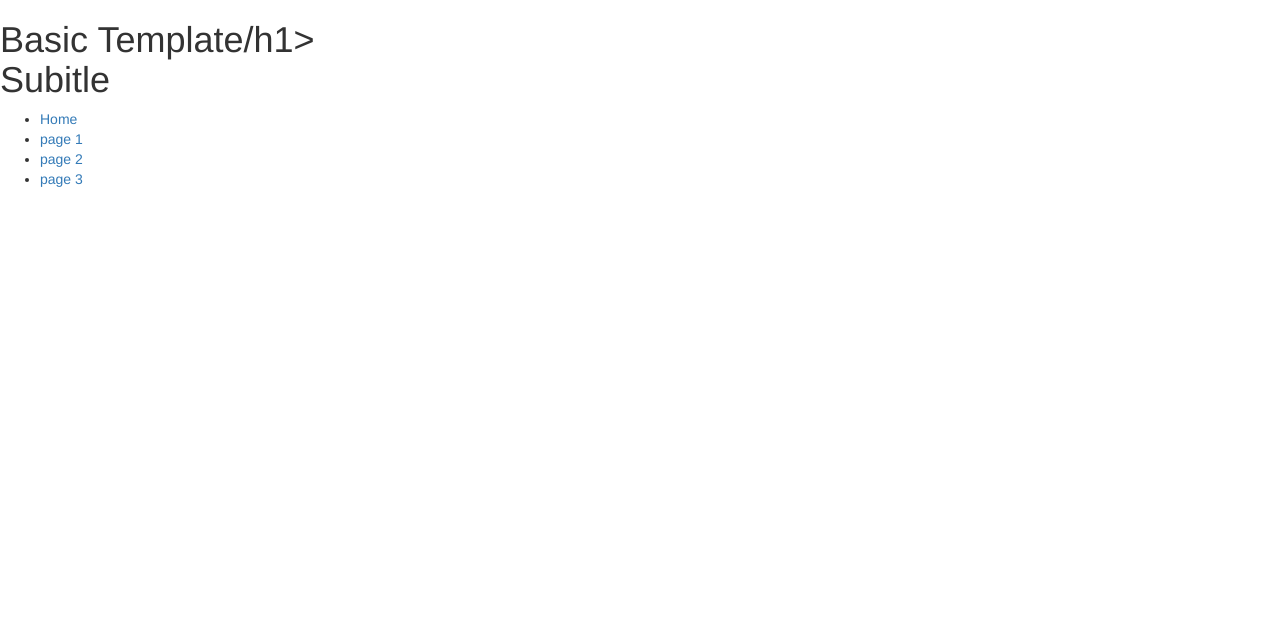
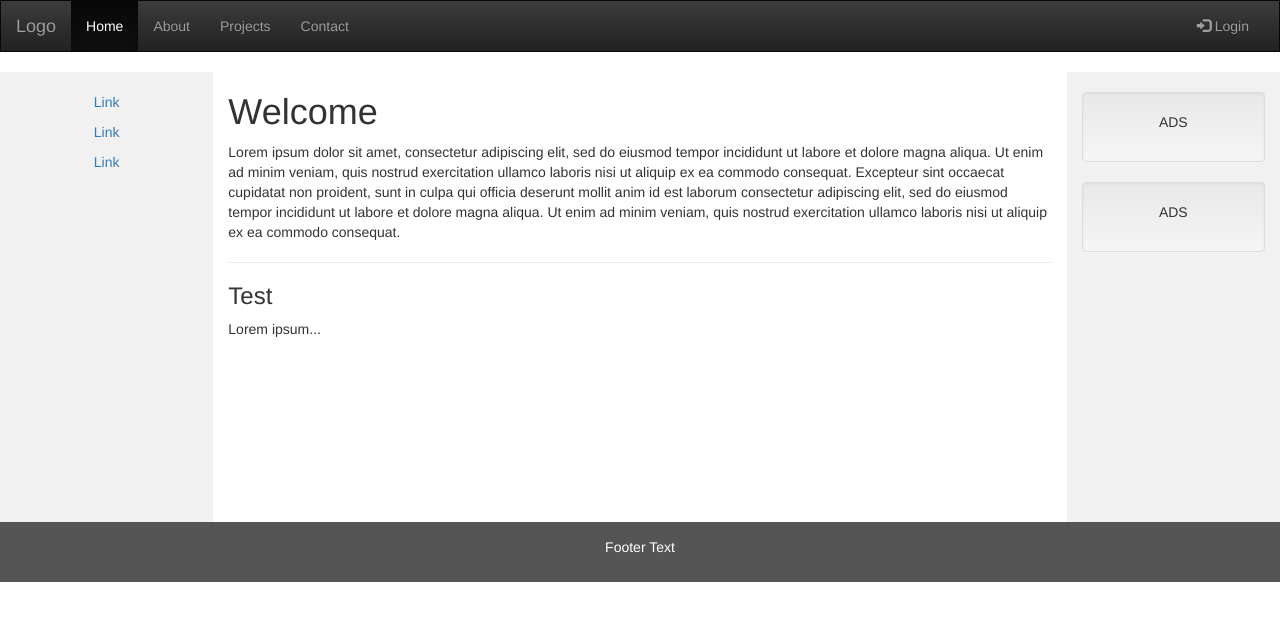
Before and after one commit to lxmultimedia/Bootstrap1, a plain HTML site: page index.html in a window 1280 px wide. Drawn offline with nearby package versions, Linux system fonts and the light colour scheme.

Commit message:
-updated CDN links, -update page content, -general updates

```diff
--- a/css/style.css
+++ b/css/style.css
@@ -0,0 +1,40 @@
+/* Remove the navbar's default margin-bottom and rounded borders */
+
+.navbar {
+    margin-bottom: 0;
+    border-radius: 0px !important;
+}
+
+/* Set height of the grid so .sidenav can be 100% (adjust as needed) */
+
+.row.content {
+    height: 450px
+}
+
+/* Set gray background color and 100% height */
+
+.sidenav {
+    padding-top: 20px;
+    background-color: #f1f1f1;
+    height: 100%;
+}
+
+/* Set black background color, white text and some padding */
+
+footer {
+    background-color: #555;
+    color: white;
+    padding: 15px;
+}
+
+/* On small screens, set height to 'auto' for sidenav and grid */
+
+@media screen and (max-width: 767px) {
+    .sidenav {
+        height: auto;
+        padding: 15px;
+    }
+    .row.content {
+        height: auto;
+    }
+}
--- a/index.html
+++ b/index.html
@@ -1,48 +1,91 @@
 <!DOCTYPE html>
 <html lang='en'>
+
 <head>
     <meta charset='utf-8'>
-    <title>Title</title>
+    <title>Bootstrap HTML Template</title>
     <!-- Meta -->
     <meta name="viewport" content="width=device-width, initial-scale=1">
+    <meta http-equiv="X-UA-Compatible" content="IE-edge">
     <!-- General -->
-	<link rel='alternate' title='Atom feed' href='/feed/' />
-    <link rel='shortcut icon' href='/favicon.ico' />
+    <link rel='shortcut icon' href='favicon.ico' />
     <!-- CSS -->
-	<link rel='stylesheet' href='/css/style.css' />
-    <link rel='stylesheet' href='/css/grid.css' />
+    <link rel='stylesheet' href='css/style.css' />
+    <link rel='stylesheet' href='css/grid.css' />
     <!-- Font Awesome -->
-	<link rel="stylesheet" href="/css/font-awesome.min.css">
+    <link rel="stylesheet" href="css/font-awesome.min.css">
+    <!-- jQuery -->
+    <script src="https://code.jquery.com/jquery-3.3.1.min.js"></script>
     <!-- Bootstrap -->
     <link rel="stylesheet" href="https://maxcdn.bootstrapcdn.com/bootstrap/3.3.7/css/bootstrap.min.css" integrity="sha384-BVYiiSIFeK1dGmJRAkycuHAHRg32OmUcww7on3RYdg4Va+PmSTsz/K68vbdEjh4u" crossorigin="anonymous">
     <link rel="stylesheet" href="https://maxcdn.bootstrapcdn.com/bootstrap/3.3.7/css/bootstrap-theme.min.css" integrity="sha384-rHyoN1iRsVXV4nD0JutlnGaslCJuC7uwjduW9SVrLvRYooPp2bWYgmgJQIXwl/Sp" crossorigin="anonymous">
-    <script src='http://ajax.googleapis.com/ajax/libs/jquery/1.4.2/jquery.min.js'></script>
+    <script src="https://maxcdn.bootstrapcdn.com/bootstrap/3.3.7/js/bootstrap.min.js" integrity="sha384-Tc5IQib027qvyjSMfHjOMaLkfuWVxZxUPnCJA7l2mCWNIpG9mGCD8wGNIcPD7Txa" crossorigin="anonymous"></script>
+
+
+    <!-- HTML5 html5shiv.js and Respond.js for IE8 support of HTML5 elements and media queries -->
+    <!-- Warning: Respond.js doesn't work if you view the page via file:// -->
+    <!-- [if lt IE 9] -->
+    <script src="https://oss.maxcdn.com/html5shiv/3.7.2/html5shiv.min.js"></script>
+    <script src="https://oss.maxcdn.com/respond/1.4.2/respond.min.js"></script>
+    <!-- [endif] -->
     <script>
-      $(function () {
-      });
+        $(function() {});
+
     </script>
 </head>
-  <body>
-    <header>
-      <h1>Basic Template/h1>
-      <p class="tagline">Subitle</p>
-    </header>
 
-    <section id='content'>
-
-    </section>
-
-    <nav>
-      <ul>
-        <li><a href="/">Home</a></li>
-        <li><a href="#1">page 1</a></li>
-        <li><a href="#2">page 2</a></li>
-        <li><a href="#3">page 3</a></li>
+<nav class="navbar navbar-inverse">
+    <div class="container-fluid">
+        <div class="navbar-header">
+            <button type="button" class="navbar-toggle" data-toggle="collapse" data-target="#myNavbar">
+        <span class="icon-bar"></span>
+        <span class="icon-bar"></span>
+        <span class="icon-bar"></span>
+      </button>
+            <a class="navbar-brand" href="#">Logo</a>
+        </div>
+        <div class="collapse navbar-collapse" id="myNavbar">
+            <ul class="nav navbar-nav">
+                <li class="active"><a href="#">Home</a></li>
+                <li><a href="#">About</a></li>
+                <li><a href="#">Projects</a></li>
+                <li><a href="#">Contact</a></li>
             </ul>
+            <ul class="nav navbar-nav navbar-right">
+                <li><a href="#"><span class="glyphicon glyphicon-log-in"></span> Login</a></li>
+            </ul>
+        </div>
+    </div>
 </nav>
 
-    <footer>
+<div class="container-fluid text-center">
+    <div class="row content">
+        <div class="col-sm-2 sidenav">
+            <p><a href="#">Link</a></p>
+            <p><a href="#">Link</a></p>
+            <p><a href="#">Link</a></p>
+        </div>
+        <div class="col-sm-8 text-left">
+            <h1>Welcome</h1>
+            <p>Lorem ipsum dolor sit amet, consectetur adipiscing elit, sed do eiusmod tempor incididunt ut labore et dolore magna aliqua. Ut enim ad minim veniam, quis nostrud exercitation ullamco laboris nisi ut aliquip ex ea commodo consequat. Excepteur sint occaecat cupidatat non proident, sunt in culpa qui officia deserunt mollit anim id est laborum consectetur adipiscing elit, sed do eiusmod tempor incididunt ut labore et dolore magna aliqua. Ut enim ad minim veniam, quis nostrud exercitation ullamco laboris nisi ut aliquip ex ea commodo consequat.</p>
+            <hr>
+            <h3>Test</h3>
+            <p>Lorem ipsum...</p>
+        </div>
+        <div class="col-sm-2 sidenav">
+            <div class="well">
+                <p>ADS</p>
+            </div>
+            <div class="well">
+                <p>ADS</p>
+            </div>
+        </div>
+    </div>
+</div>
 
+<footer class="container-fluid text-center">
+    <p>Footer Text</p>
 </footer>
 </body>
+
 </html>
```
Also changed, not shown: favicon.ico (added), 1 other file. Lines whose indentation alone changed are shown as unchanged.
